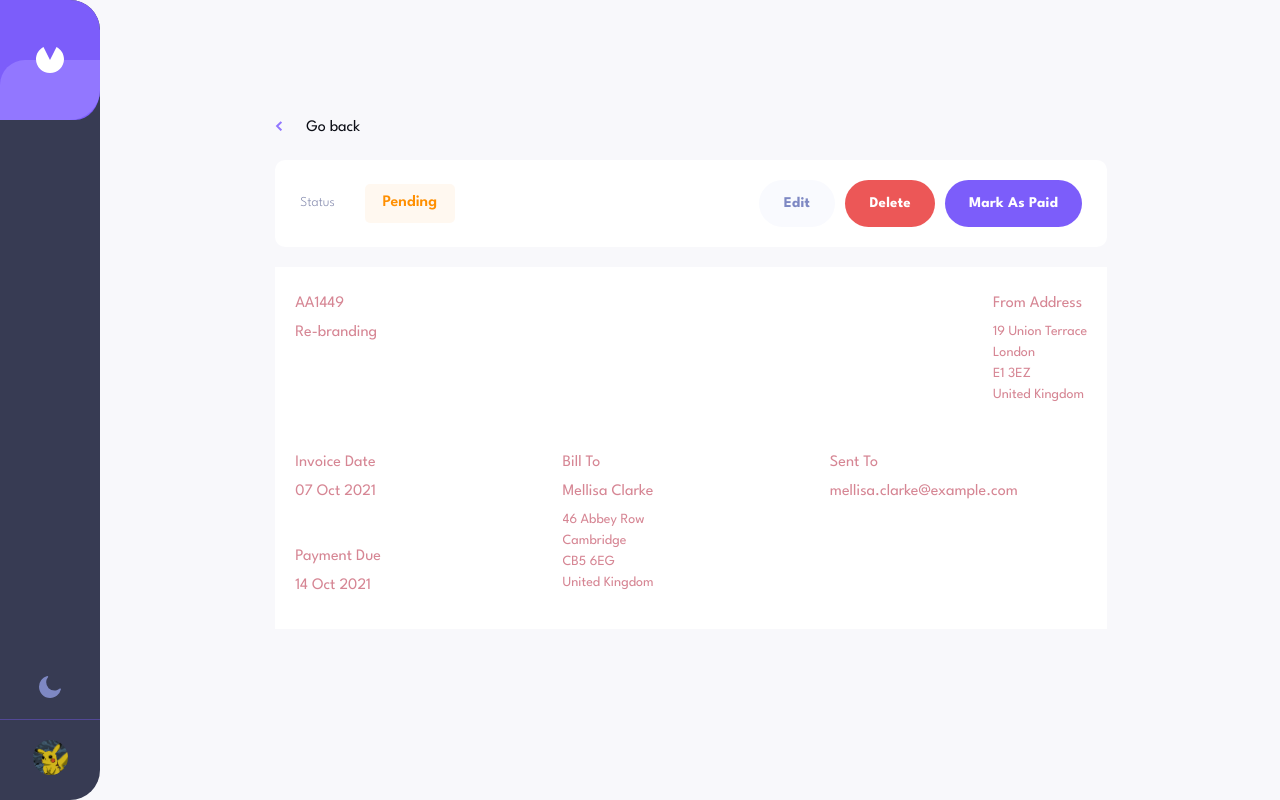
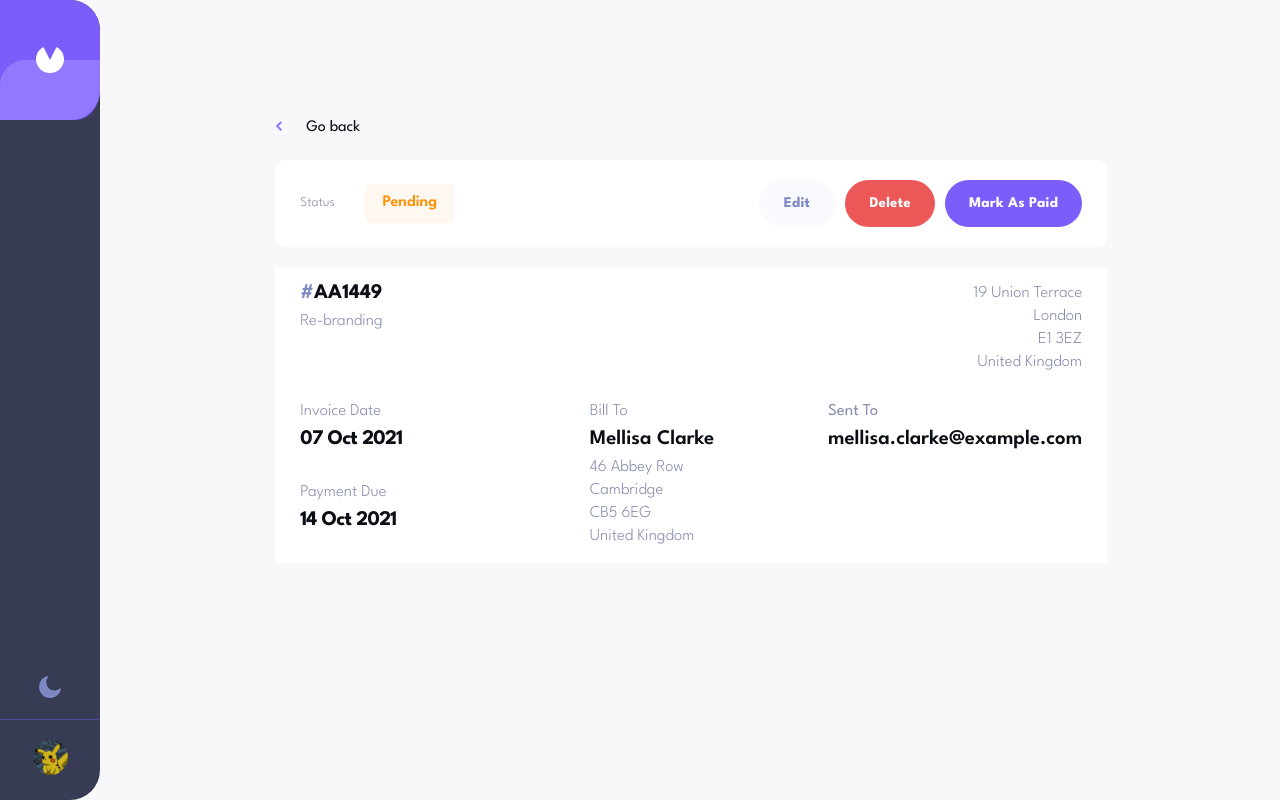
Before and after one commit to Varadarajan-M/Invoice-app, a React (Create React App) app: page /invoice/AA1449 in a window 1280 px wide. Built offline with nearby package versions, Linux system fonts and the light colour scheme.

Commit message:
Completed Invoice body inner styles except for datalist.

```diff
--- a/src/invoice-detail-body/InvoiceDetailBody.js
+++ b/src/invoice-detail-body/InvoiceDetailBody.js
@@ -1,6 +1,21 @@
 import React, { Fragment } from 'react';
+import Text from '../lib/components/Text'
+import { formatDateToString, joinKeys } from '../util';
+import { useTheme } from './../context/UIcontext';
 import './InvoiceDetailBody.scss';
-import { formatDateToString, joinKeys } from '../util';
+
+
+const Address = ({address}) => {
+  const list = address.split('-');
+  return(
+    <>
+      {
+        list?.map(d => <><Text>{d}</Text><br/></>)
+      }
+    </>
+  )
+}
+
 
 const InvoiceDetailBody = ({ matchingInvoice }) => {
   const {
@@ -13,33 +28,37 @@ const InvoiceDetailBody = ({ matchingInvoice }) => {
     clientName,
     paymentDue,
   } = matchingInvoice;
+  const {theme} = useTheme();
   return (
     <Fragment>
       <div className='id-desc'>
-        <p>{id}</p>
-        <p>{description}</p>
+        <p style={{...theme.bwText}}><span>#</span>{id}</p>
+        <p style={{...theme.greySilver}}>{description}</p>
       </div>
       <div className='from-address'>
-        <p>From Address</p>
-        <pre>{joinKeys(senderAddress)}</pre>
+        <p style={{...theme.greySilver}}><Address address={joinKeys(senderAddress,'-')} /></p>
       </div>
+      <div className='dates'>
       <div className='invoice-date'>
-        <p>Invoice Date</p>
-        <p>{formatDateToString(createdAt)}</p>
+        <p style={{...theme.greySilver}}>Invoice Date</p>
+        <p style={{...theme.bwText}}>{formatDateToString(createdAt)}</p>
+      </div>
+      <div className='payment-due'>
+        <p style={{...theme.greySilver}}>Payment Due</p>
+        <p style={{...theme.bwText}}>{formatDateToString(paymentDue)}</p>
+        </div>
       </div>
       <div className='bill-to'>
-        <p>Bill To</p>
-        <p>{clientName}</p>
-        <pre>{joinKeys(clientAddress)}</pre>
+        <p style={{...theme.greySilver}}>Bill To</p>
+        <p style={{...theme.bwText}}>{clientName}</p>
+        <p style={{...theme.greySilver}}><Address address={joinKeys(clientAddress,'-')} /></p>
+
       </div>
       <div className='sent-to'>
-        <p>Sent To</p>
-        <p>{clientEmail} </p>
+        <p style={{...theme.greySilver}}>Sent To</p>
+        <p style={{...theme.bwText}}>{clientEmail} </p>
       </div>
-      <div className='payment-due'>
-        <p>Payment Due</p>
-        <p>{formatDateToString(paymentDue)}</p>
-      </div>
+
       {/* Total Amount */}
     </Fragment>
   );
--- a/src/invoice-detail-body/InvoiceDetailBody.scss
+++ b/src/invoice-detail-body/InvoiceDetailBody.scss
@@ -1,83 +1,138 @@
 .invoice-details-body {
+	padding: 10px 25px;
+	margin-bottom: 20px;
 	display: grid;
-    grid-template-columns: repeat(3, 1fr);
-    grid-column-gap: 10px;
-    grid-row-gap: 25px;
-
+	grid-template-columns: repeat(4, 1fr);
+	grid-row-gap: 1rem;
+	transition: all 0.2s ease-in;
 	p {
 		margin-block: 5px;
+		font-size: 1.04rem;
+		line-height: 23px;
 	}
 
+	.id-desc {
+		line-height: 22px;
+		p {
+			&:nth-of-type(1) {
+				font-weight: 700;
+				font-size: 1.3rem;
+				span {
+					color: rgb(126, 136, 195);
+					font-size: 1.3rem;
+				}
+			}
+			&:nth-of-type(2) {
+				font-weight: 300;
+			}
+		}
+	}
+	.from-address {
+		p span {
+			font-weight: 300;
+			line-height: 20px;
+		}
+	}
+
+	.invoice-date,
+	.payment-due {
+		line-height: 20px;
+		p {
+			&:nth-of-type(1) {
+				font-weight: 300;
+			}
+		}
+		p:nth-of-type(2) {
+			font-weight: 700;
+			font-size: 1.3rem;
+			letter-spacing: -0.04rem;
+		}
+	}
+	.bill-to {
+		line-height: 17px;
+		p {
+			&:nth-of-type(1),
+			&:nth-of-type(3) {
+				font-weight: 300;
+			}
+			&:nth-of-type(2) {
+				font-weight: 600;
+				font-size: 1.3rem;
+				line-height: 23px;
+			}
+		}
+	}
+	.sent-to {
+		line-height: 17px;
+
+		p:last-child {
+			font-weight: 600;
+			font-size: 1.3rem;
+			// letter-spacing: -0.04rem;
+		}
+	}
 }
 
 @media (min-width: 769px) {
 	.invoice-details-body {
-
-
-
 		.id-desc {
 			grid-row: 1;
-            grid-column: 1;
+			grid-column: 1/3;
 		}
 
 		.from-address {
 			grid-row: 1;
-            grid-column: 3;
+			grid-column: 4;
 			justify-self: end;
+			text-align: end;
 		}
 
+		.dates {
+			grid-row: 2/3;
+			grid-column: 1/2;
 			.invoice-date {
-            grid-row: 2/3;
-            grid-column: 1;
+				margin-bottom: 30px;
+			}
 		}
 
 		.bill-to {
 			grid-row: 2/4;
-            grid-column: 2 / 3;
+			grid-column: 2 / 4;
+			justify-self: center;
 		}
 
 		.sent-to {
 			grid-row: 2;
-            grid-column: 3;
+			grid-column: 4/5;
 		}
-
-        .payment-due {
-            grid-row: 3/4;
-            grid-column: 1 /2;
 	}
 }
 
-
-}
-
-@media(max-width:768px) {
+@media (max-width: 769px) {
 	.invoice-details-body {
 		.id-desc {
-            grid-area: 1/1;
+			grid-area: 1 / 1 / 2 / span 4;
 		}
 
 		.from-address {
-            grid-area: 2/1;
+			grid-area: 2 / 1 / 3 / span 4;
 		}
 
+		.dates {
+			grid-row: 3/5;
+			grid-column: 1/2;
 			.invoice-date {
-            grid-row: 3/4;
-            grid-column: 1/2;
+				margin-bottom: 30px;
+			}
 		}
 
 		.bill-to {
 			grid-row: 3/5;
-            grid-column: 2;
+			grid-column: 3;
 		}
 
 		.sent-to {
-            grid-row: 5;
-            grid-column: 1;
-        }
-
-        .payment-due {
-            grid-row: 4/5;
-            grid-column: 1 /2;
+			grid-area: 5 / 1 / 5 / span 4;
 		}
 	}
 }
--- a/src/invoice-detail-header/InvoiceDetailHeader.scss
+++ b/src/invoice-detail-header/InvoiceDetailHeader.scss
@@ -57,11 +57,6 @@
 			}
 		}
 	}
-}
-.invoice-details-body {
-	padding: 20px;
-	color: rgb(214, 134, 148);
-	margin-bottom: 20px;
 }
 
 .invoice-detail-header,
--- a/src/invoice-form/Fields.js
+++ b/src/invoice-form/Fields.js
@@ -230,7 +230,7 @@ export const Price = ({ index }) => {
 		<Fragment>
 			<StyledLabel className='d-sm-none d-inline-block' label='Price' />
 			<TextInput
-				type='number'
+				type='text'
 				min={0}
 				{...register(`items.${index}.price`, validations.price)}
 				errors={validateItemErrors(errors ?? [], index, 'price')}
--- a/src/util.js
+++ b/src/util.js
@@ -101,10 +101,4 @@ export const substractFromDate = (date, days) => {
 
  @description Joins the object keys and returns a string with a separator provided. Separator Defaults to `\n`
  */
-export const joinKeys = (obj, seperator = '\n') => {
-  let str = '';
-  for (const key in obj) {
-    str += `${obj[key]}${seperator}`;
-  }
-  return str;
-};
+export const joinKeys = (obj, seperator = '\n') => Object.values(obj).join(seperator)
```
Lines whose indentation alone changed are shown as unchanged.
